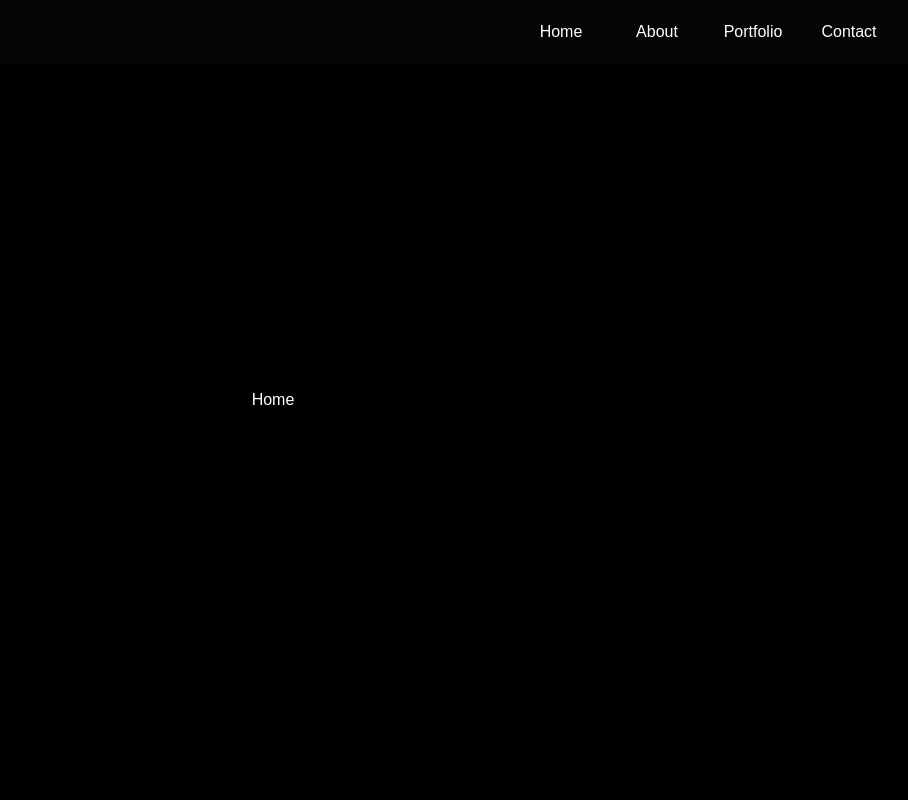
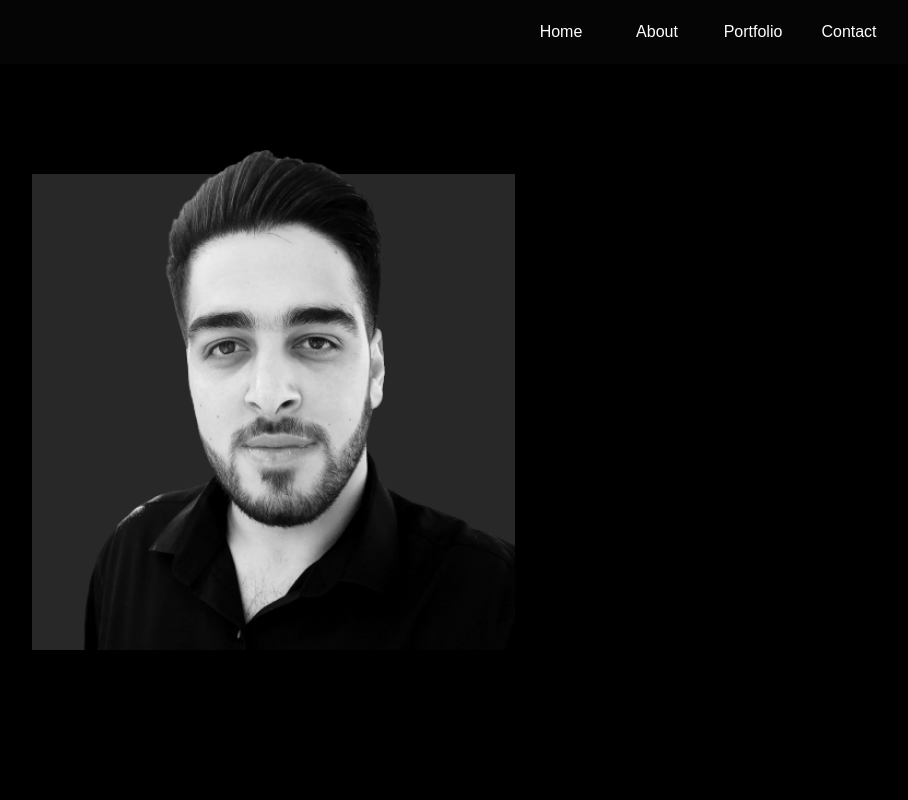
Before and after one commit to AbdullahNuaimi/My-portfolio, a React (Create React App) app: page / in a window 1280 px wide. Shown: the top 800 px of the page, without its empty margins (367-1275 px from the left). Built offline with nearby package versions, Linux system fonts and the light colour scheme.

Commit message:
add self-portrait

```diff
--- a/src/components/header/header.component.tsx
+++ b/src/components/header/header.component.tsx
@@ -11,25 +11,40 @@ const Header = () => {
     <div className="head flex w-full h-16 fixed top-0 ">
       <ul>
         <li
-        className={selected[0] ? "focus" : ""}
-        onClick={()=>{setSelected([true,false,false,false])}}
+          className={selected[0] ? "focus" : ""}
+          onClick={() => {
+            setSelected([true, false, false, false]);
+          }}
         >
           <a href="#Home">Home</a>
+          <div className="down"></div>
         </li>
-        <li className={selected[1] ? "focus" : ""}
-        onClick={()=>{setSelected([false,true,false,false])}}
+        <li
+          className={selected[1] ? "focus" : ""}
+          onClick={() => {
+            setSelected([false, true, false, false]);
+          }}
         >
           <a href="#About">About</a>
+          <div className="down"></div>
         </li>
-        <li className={selected[2] ? "focus" : ""}
-        onClick={()=>{setSelected([false,false,true,false])}}
+        <li
+          className={selected[2] ? "focus" : ""}
+          onClick={() => {
+            setSelected([false, false, true, false]);
+          }}
         >
           <a href="#Portfolio">Portfolio</a>
+          <div className="down"></div>
         </li>
-        <li className={selected[3] ? "focus" : ""}
-        onClick={()=>{setSelected([false,false,false,true])}}
+        <li
+          className={selected[3] ? "focus" : ""}
+          onClick={() => {
+            setSelected([false, false, false, true]);
+          }}
         >
           <a href="#Contact">Contact</a>
+          <div className="down"></div>
         </li>
       </ul>
     </div>
--- a/src/components/header/header.css
+++ b/src/components/header/header.css
@@ -13,6 +13,7 @@
     height: 100%;
     width: 30%;
     margin-right: 20px;
+    user-select: none;
 }
 .head > ul>li{
     /* background-color: red; */
@@ -20,11 +21,32 @@
     width:150px;
     margin-left: 8px;
     display: flex;
+    flex-direction: column;
     align-items: center;
+    justify-content: space-around;
+}
+.head > ul>li>a{
+    width: 100%;
+    height: 100%;
+    /* height: fit-content; */
+    display: flex;
     justify-content: center;
+    align-items: center;
+}
+.focus{
+    transition: 0.3s;
+    color: #FFC300;
 }
 
-.focus{
-    transition: 0.3s;
-    color: red;
+.focus> .up{
+    height: 2px;
+    width: 90%;
+    border-radius: 10px;
+    background-color: #FFC300;
 }
+.focus> .down{
+    height: 1px;
+    width: 90%;
+    border-radius: 10px;
+    background-color: #FFC300;
+}
--- a/src/components/index.ts
+++ b/src/components/index.ts
@@ -3,3 +3,4 @@ export {default as Section1} from './section1/section1.component';
 export {default as Section2} from './section2/section2.component';
 export {default as Section3} from './section3/section3.component';
 export {default as Section4} from './section4/section4.component';
+export {default as Photo} from './photo/photo.component';
--- /dev/null
+++ b/src/components/photo/photo.component.tsx
@@ -0,0 +1,12 @@
+import React from 'react';
+import './photo.css';
+
+const Photo = () => {
+    return (
+        <div className='photoContainer'>
+
+        </div>
+    );
+};
+
+export default Photo;
--- /dev/null
+++ b/src/components/photo/photo.css
@@ -0,0 +1,8 @@
+.photoContainer{
+    background-image: url('../../assets/portrait.png');
+    width: 500px;
+    aspect-ratio: 1/1;
+    background-position: center;
+    background-repeat: no-repeat;
+    background-size: contain;
+}
--- a/src/components/section1/section1.component.tsx
+++ b/src/components/section1/section1.component.tsx
@@ -1,8 +1,10 @@
 import './section1.css';
-
+import Photo from '../photo/photo.component';
 const Section1 = () =>{
     return(
-        <div className="section scroll-smooth" id='Home'>Home</div>
+        <div className="section scroll-smooth" id='Home'>
+            <Photo></Photo>
+        </div>
     )
 };
 
```
Also changed, not shown: src/assets/portrait.png (added).
